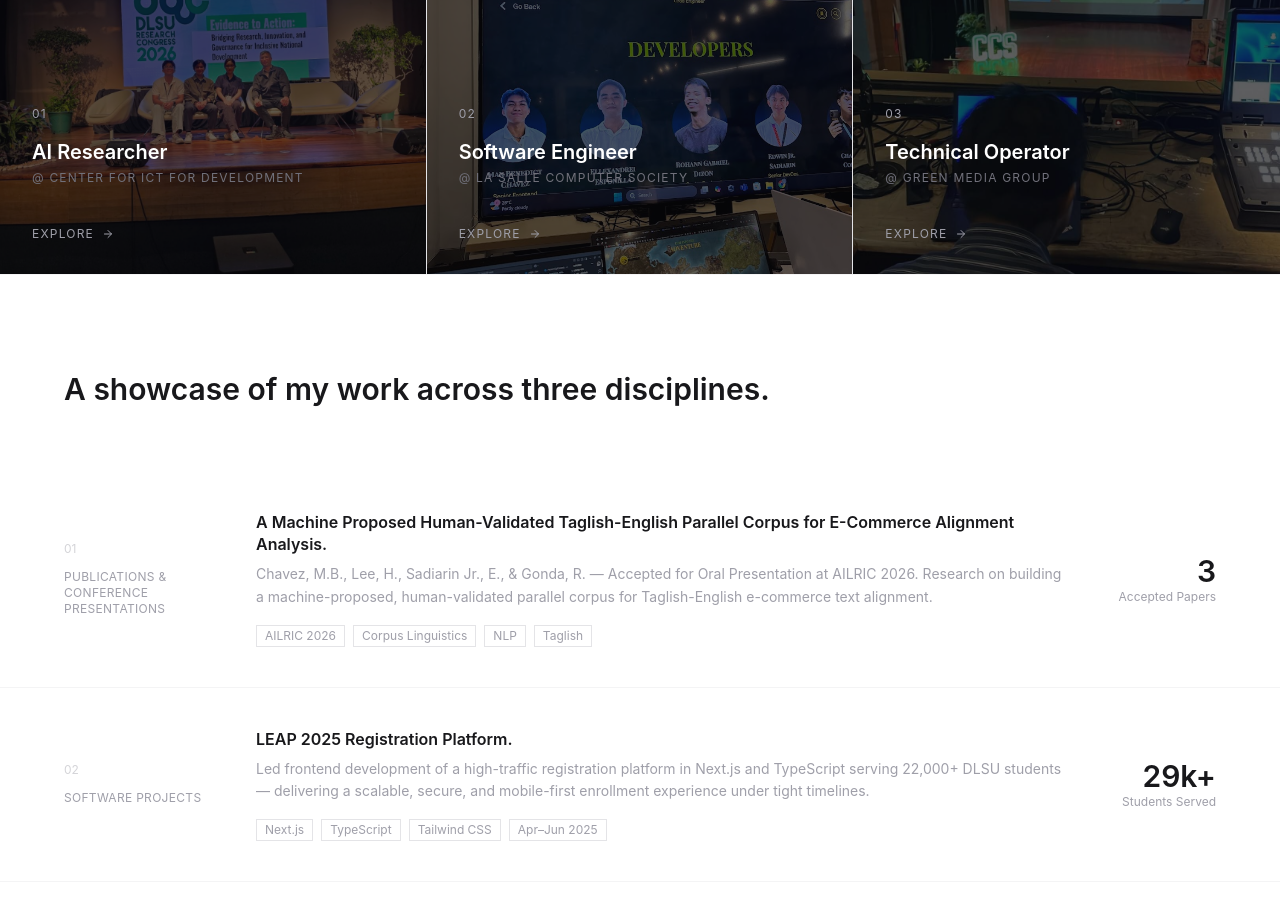
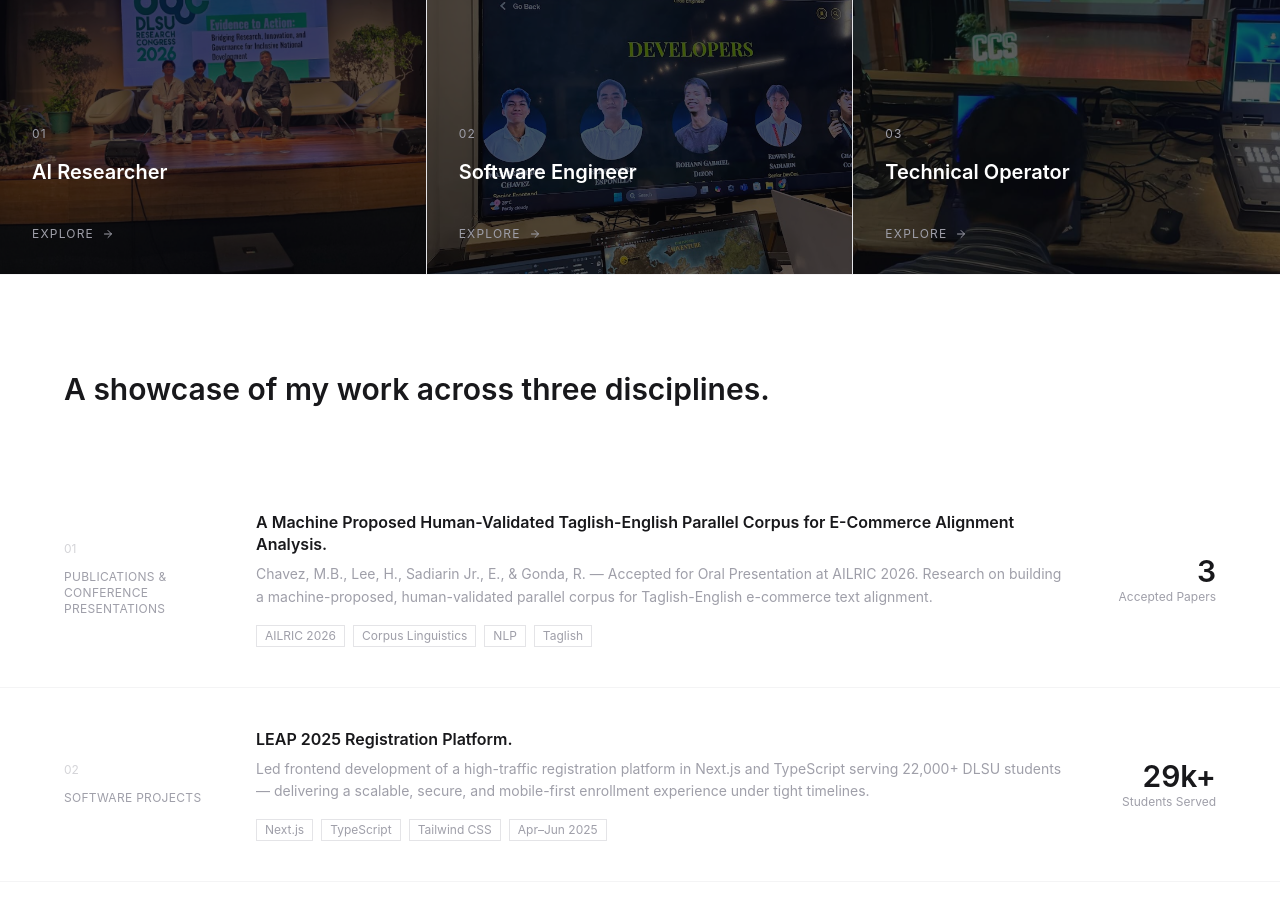
Before and after one commit to mbchavez27/mbchavezzportfolio, a React (Vite) app: page / in a window 1280 px wide. Shown: the part 1100-2024 px from the top of the page. Built offline with nearby package versions, Linux system fonts and the light colour scheme.

Commit message:
feat(home): drop workplace line from the hat cards

```diff
--- a/src/features/home/components/HatCard.tsx
+++ b/src/features/home/components/HatCard.tsx
@@ -24,10 +24,7 @@
         <div className="absolute inset-0 bg-zinc-950/65 group-hover:bg-zinc-950/80 transition-colors duration-500" />
         <div className="relative z-10 flex flex-col justify-end h-full min-h-96 p-8">
           <span className="font-body block text-xs tracking-widest mb-4 text-zinc-400">{formatIndex(position)}</span>
-          <h3 className="font-display text-xl font-semibold text-white mb-1">{hat.role}</h3>
-          <p className="font-body text-xs tracking-widest uppercase text-zinc-500 mb-5">
-            <span className="text-primary">@</span> {hat.organization}
-          </p>
+          <h3 className="font-display text-xl font-semibold text-white mb-5">{hat.role}</h3>
           <div className="overflow-hidden max-h-0 group-hover:max-h-40 transition-all duration-500">
             <p className="font-body text-sm text-zinc-400 leading-relaxed mb-4">{hat.description}</p>
             <TagList tags={hat.tags} variant="dark" />
--- a/src/features/home/data/home.data.ts
+++ b/src/features/home/data/home.data.ts
@@ -10,7 +10,6 @@
 export const hats: readonly Hat[] = [
   {
     role: "AI Researcher",
-    organization: "Center for ICT for Development",
     description:
       "Transformer-based NLP research across sentiment analysis, emotion detection, and code-switched text — contributing to 3 accepted conference papers and 1 IEEE full paper.",
     tags: ["NLP", "Transformers", "Research", "IEEE"],
@@ -19,7 +18,6 @@
   },
   {
     role: "Software Engineer",
-    organization: "La Salle Computer Society",
     description:
       "Leading frontend engineering across 3+ teams, architecting Next.js platforms serving 22,000+ students and building internal tooling that cut project setup time by 50%.",
     tags: ["Next.js", "TypeScript", "Architecture", "Tooling"],
@@ -28,7 +26,6 @@
   },
   {
     role: "Technical Operator",
-    organization: "Green Media Group",
     description:
       "On-the-ground technical operations for university-wide events — sound design, lighting, and live multi-camera switching.",
     tags: ["Audio", "Lighting", "Live Switching", "AV"],
--- a/src/features/home/domain/home.domain.ts
+++ b/src/features/home/domain/home.domain.ts
@@ -2,7 +2,6 @@
 
 export type Hat = {
   readonly role: string;
-  readonly organization: string;
   readonly description: string;
   readonly tags: readonly string[];
   readonly image: string;
```
